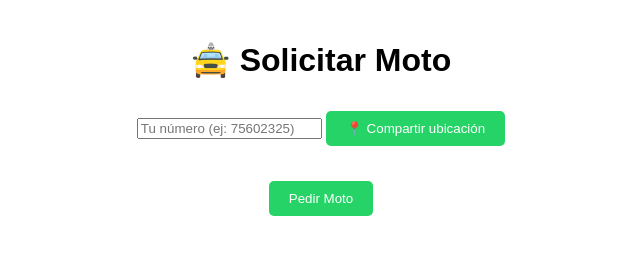
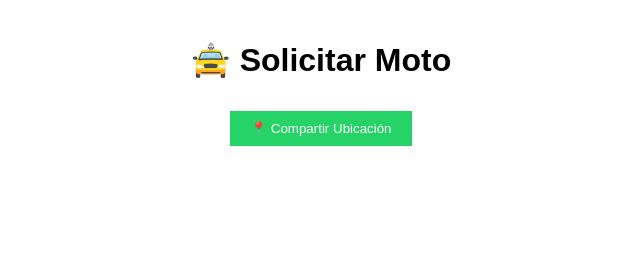
Before and after one commit to anibalpropio/moto-taxi-app, a plain HTML site: page index.html in a window 1280 px wide. Shown: the whole page, without its empty margins (319-959 px from the left). Drawn offline with Linux system fonts and the light colour scheme.

Commit message:
Update index.html

```diff
--- a/index.html
+++ b/index.html
@@ -5,46 +5,35 @@
     <meta name="viewport" content="width=device-width, initial-scale=1.0">
     <style>
         body { font-family: Arial, sans-serif; max-width: 500px; margin: 0 auto; padding: 20px; text-align: center; }
-        button { background: #25D366; color: white; border: none; padding: 10px 20px; margin: 10px 0; cursor: pointer; border-radius: 5px; }
-        #ubicacion { margin: 15px 0; font-weight: bold; }
+        button { background: #25D366; color: white; border: none; padding: 10px 20px; margin: 10px 0; cursor: pointer; }
+        #status { margin-top: 20px; padding: 15px; background: #f0f0f0; border-radius: 8px; display: none; }
     </style>
 </head>
 <body>
     <h1>🚖 Solicitar Moto</h1>
-    <input type="tel" id="telefono" placeholder="Tu número (ej: 75602325)" required>
-    <button onclick="getLocation()">📍 Compartir ubicación</button>
-    <p id="ubicacion"></p>
-    <button onclick="enviarPedido()">Pedir Moto</button>
+    <button onclick="compartirUbicacion()">📍 Compartir Ubicación</button>
+    <div id="status">
+        <p id="statusText">Esperando respuesta del conductor...</p>
+    </div>
 
     <script>
-        let ubicacionCliente = "";
+        function compartirUbicacion() {
+            navigator.geolocation.getCurrentPosition(
+                position => {
+                    const ubicacion = `${position.coords.latitude},${position.coords.longitude}`;
+                    document.getElementById("status").style.display = "block";
 
-        // Obtener ubicación
-        function getLocation() {
-            if (navigator.geolocation) {
-                navigator.geolocation.getCurrentPosition(
-                    position => {
-                        ubicacionCliente = `${position.coords.latitude},${position.coords.longitude}`;
-                        document.getElementById("ubicacion").innerHTML =
-                            `📍 Ubicación lista: <a href="https://maps.google.com/?q=${ubicacionCliente}" target="_blank">Ver en mapa</a>`;
-                    },
-                    () => alert("Permite acceso a ubicación para continuar")
-                );
-            } else {
-                alert("Tu navegador no soporta geolocalización");
-            }
-        }
+                    // Envía solo la ubicación al WhatsApp del conductor
+                    const mensaje = `📍 *Nueva solicitud de moto*%0A%0AUbicación: ${ubicacion}%0A%0A<a href="https://maps.google.com/?q=${ubicacion}">VER EN MAPA</a>`;
+                    window.open(`https://wa.me/59172606929?text=${mensaje}`); // ¡Cambia el número!
 
-        // Enviar pedido al conductor (WhatsApp)
-        function enviarPedido() {
-            const telefonoCliente = document.getElementById("telefono").value;
-            if (!ubicacionCliente) return alert("¡Primero comparte tu ubicación!");
-
-            // Mensaje para el conductor (¡CAMBIA EL NÚMERO DE TELÉFONO POR EL TUYO!)
-            const mensaje = `🚨 *NUEVO PEDIDO DE MOTO*%0A%0A📞 Cliente: ${telefonoCliente}%0A📍 Ubicación: ${ubicacionCliente}%0A%0A<a href="https://maps.google.com/?q=${ubicacionCliente}">VER EN MAPA</a>`;
-            window.open(`https://wa.me/72606929?text=${mensaje}`);  // Reemplaza 59172606929 con TU NÚMERO
-
-            alert("Pedido enviado. El conductor te contactará pronto.");
+                    // Simula espera de respuesta (en un sistema real, usa Firebase o similar)
+                    setTimeout(() => {
+                        document.getElementById("statusText").innerHTML = "✅ ¡Moto en camino!<br>El conductor llegará en 5 minutos.";
+                    }, 5000); // Simula 5 segundos de espera
+                },
+                () => alert("Debes permitir acceso a la ubicación")
+            );
         }
     </script>
 </body>
```
